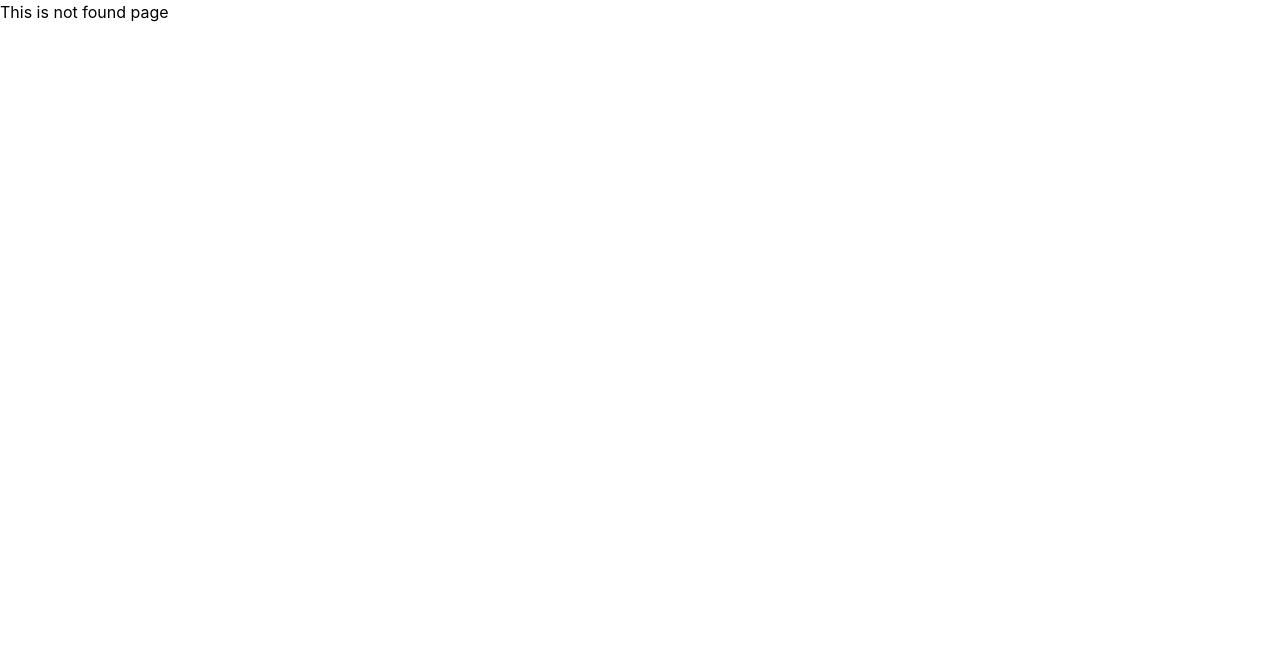
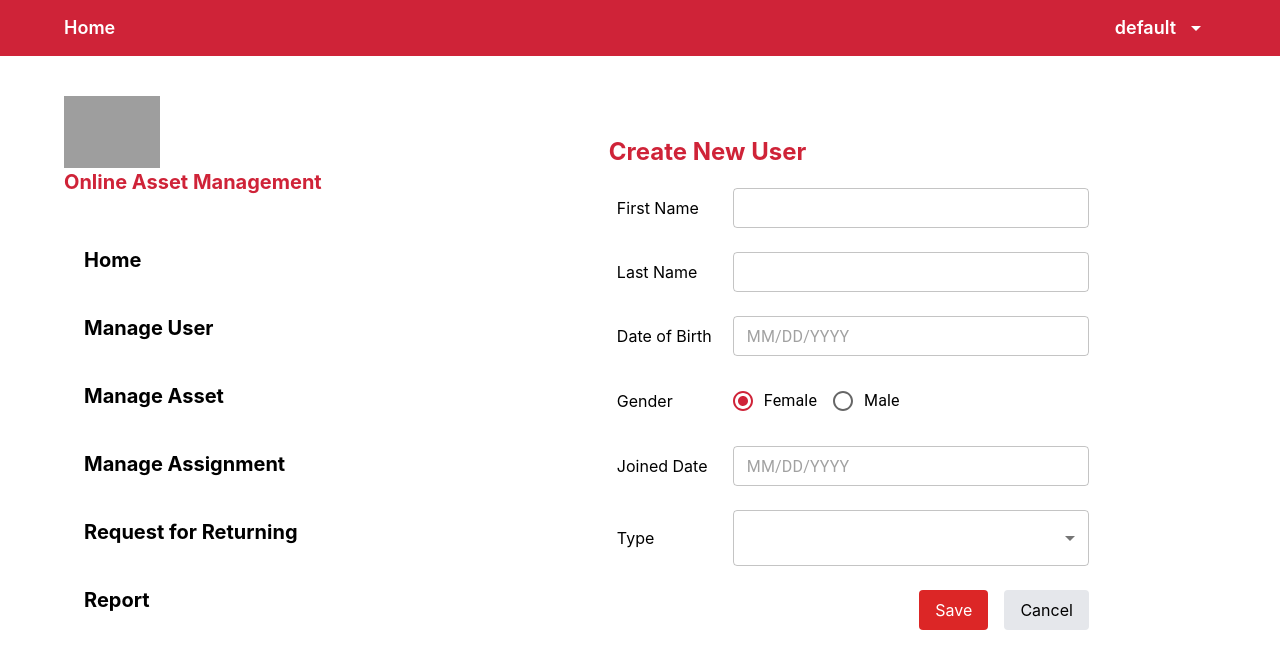
Before and after one commit to tuantai1522/AssetManagement, a React (Create React App) app in the folder AssetManagement.Application/FrontEnd/: page /create-user in a window 1280 px wide. Before the commit this address led to /not-found. Shown: the top 668 px of the page. Built offline with nearby package versions, Linux system fonts and the light colour scheme; grey boxes are pictures that could not be loaded.

Commit message:
Add Create User Form

```diff
--- a/AssetManagement.Application/FrontEnd/package.json
+++ b/AssetManagement.Application/FrontEnd/package.json
@@ -6,8 +6,9 @@
     "@emotion/react": "^11.11.4",
     "@emotion/styled": "^11.11.5",
     "@hookform/resolvers": "^3.6.0",
+    "@mui/icons-material": "^5.15.20",
     "@mui/material": "^5.15.20",
-    "@mui/icons-material": "^5.15.20",
+    "@mui/x-date-pickers": "^7.7.0",
     "@testing-library/jest-dom": "^5.17.0",
     "@testing-library/react": "^13.4.0",
     "@testing-library/user-event": "^13.5.0",
@@ -16,6 +17,7 @@
     "@types/react": "^18.3.3",
     "@types/react-dom": "^18.3.0",
     "axios": "^1.7.2",
+    "dayjs": "^1.11.11",
     "react": "^18.3.1",
     "react-dom": "^18.3.1",
     "react-hook-form": "^7.51.5",
--- a/AssetManagement.Application/FrontEnd/src/App.css
+++ b/AssetManagement.Application/FrontEnd/src/App.css
@@ -36,3 +36,7 @@
     transform: rotate(360deg);
   }
 }
+
+.dob input {
+  height: 0.65rem;
+}
--- a/AssetManagement.Application/FrontEnd/src/app/components/AppTextInput.tsx
+++ b/AssetManagement.Application/FrontEnd/src/app/components/AppTextInput.tsx
@@ -1,7 +1,9 @@
+import { PropaneSharp } from "@mui/icons-material";
 import { TextField } from "@mui/material";
 import { useController, UseControllerProps } from "react-hook-form";
 
 interface Props extends UseControllerProps {
+  id?: string
   label?: string;
   placeholder?: string;
   size?: "small" | "medium";
@@ -27,6 +29,7 @@ export default function AppTextInput(props: Props) {
     <TextField
       {...props}
       {...field}
+      id={props.id}
       label={props.label}
       sx={props.sx ? props.sx : ""}
       multiline={props.multiline}
--- a/AssetManagement.Application/FrontEnd/src/app/layout/DefaultLayout.tsx
+++ b/AssetManagement.Application/FrontEnd/src/app/layout/DefaultLayout.tsx
@@ -9,7 +9,7 @@ const DefaultLayout = () => {
             <div className="flex justify-center">
                 <div className="w-[90%] flex gap-40">
                     <Sidebar></Sidebar>
-                    <div className="mt-20">
+                    <div className="mt-20 flex-1">
                         <Outlet />
                     </div>
                 </div>
--- a/AssetManagement.Application/FrontEnd/src/app/routes/router.tsx
+++ b/AssetManagement.Application/FrontEnd/src/app/routes/router.tsx
@@ -5,6 +5,7 @@ import HomePage from "../../pages/home";
 import NotFound from "../errors/NotFound";
 import ServerErrors from "../errors/ServerErrors";
 import ManagementUserPage from "../../pages/manageUser";
+import CreateUserPage from "../../pages/manageUser/createUser";
 
 export const router = createBrowserRouter([
     {
@@ -15,7 +16,8 @@ export const router = createBrowserRouter([
                 element: <DefaultLayout/>,
                 children: [
                     { path: "", element: <HomePage/> },
-                    { path: "manage-user", element: <ManagementUserPage/> },
+                    { path: "manage-user", element: <ManagementUserPage /> },
+                    { path: "create-user", element: <CreateUserPage />}
                 ]
             }
         ]
--- a/AssetManagement.Application/FrontEnd/src/app/types/yup.d.ts
+++ b/AssetManagement.Application/FrontEnd/src/app/types/yup.d.ts
@@ -8,7 +8,7 @@ declare module 'yup' {
   }
 
   interface DateSchema {
-    olderThan(age: number, message: string): this;
+    olderThan18(message: string): this;
     notWeekend(message: string): this;
     afterDoB(refField: string, message: string): this;
   }
--- a/AssetManagement.Application/FrontEnd/src/pages/manageUser/yupGlobal.ts
+++ b/AssetManagement.Application/FrontEnd/src/app/types/yupGlobal.ts
@@ -19,9 +19,10 @@ yup.addMethod(yup.string, 'lastName', function (message: string) {
   });
 });
 
-yup.addMethod(yup.date, 'olderThan', function (age: number, message: string) {
+yup.addMethod(yup.date, 'olderThan18', function (message: string) {
   return this.test('older-than', message, function (value) {
     if (!value) return false;
+    const age = 18;
     const birthDate = new Date(value);
     const today = new Date();
     const ageDate = new Date(today.getFullYear() - age, today.getMonth(), today.getDate());
--- a/AssetManagement.Application/FrontEnd/src/pages/manageUser/createUser.tsx
+++ b/AssetManagement.Application/FrontEnd/src/pages/manageUser/createUser.tsx
@@ -1,17 +1,185 @@
-import yup from "./yupGlobal"
+import yup from "../../app/types/yupGlobal"
+import { Controller, FieldValues, useForm } from "react-hook-form"
+import { yupResolver } from "@hookform/resolvers/yup"
+import AppTextInput from "../../app/components/AppTextInput";
+import { AdapterDayjs } from '@mui/x-date-pickers/AdapterDayjs';
+import { LocalizationProvider } from '@mui/x-date-pickers/LocalizationProvider';
+import { DatePicker } from '@mui/x-date-pickers/DatePicker';
+import { FormControl, FormControlLabel, FormLabel, MenuItem, Radio, RadioGroup, Select, TextField, colors } from "@mui/material";
+
+enum Gender {
+    Male = 'Male',
+    Female = 'Female',
+}
+
+enum Type {
+    Staff = 'Staff',
+    Admin = 'Admin',
+}
+
+interface IFormInput extends FieldValues {
+    firstName: string,
+    lastName: string,
+    dateOfBirth: Date,
+    joinedDate: Date,
+    gender: Gender,
+    type: Type,
+}
+
+type Props = {}
 
 const schema = yup.object().shape({
     firstName: yup.string()
+        .max(10, 'must not exceed 10 characters long')
         .required("Please Type First Name")
         .firstName('First name must be a single word containing only alphabet letters'),
     lastName: yup.string()
+        .max(30, 'must not exceed 30 characters long')
         .required("Please Type Last Name")
         .lastName('Last name must contain only alphabet letters and spaces'),
     dateOfBirth: yup.date()
-        .required("Please Select Date of Birth")
-        .olderThan(18, 'User is under 18. Please select a\ndifferent date'),
+        .required("Please Pick Date of Birth")
+        .olderThan18('User is under 18. Please select a\ndifferent date'),
     joinedDate: yup.date()
-        .required("Please Select Joined Date")
+        .required("Please Pick Joined Date")
         .afterDoB('dateOfBirth', 'User under the age of 18 may not join\ncompany. Please select a different date')
         .notWeekend('Joined date is Saturday or Sunday.\nPlease select a different date'),
+    gender: yup
+        .mixed<Gender>()
+        .defined()
+        .oneOf(Object.values(Gender)),
+    type: yup
+        .mixed<Type>()
+        .defined('Please Select Type')
+        .oneOf(Object.values(Type))
 });
+
+const CreateUserPage = (props: Props) => {
+    const { register, handleSubmit, formState: { errors }, control } = useForm({ resolver: yupResolver<IFormInput>(schema), mode: 'all' });
+
+    const onSubmit = (data: any) => {
+        console.log(data);
+    }
+
+    return (
+        <>
+            <div className="bg-white w-[30rem] mx-auto">
+                <h2 className="text-2xl font-bold text-primary mb-5">Create New User</h2>
+                <form onSubmit={handleSubmit(onSubmit)} className="space-y-6">
+                    <div className="flex items-center gap-5 pl-2">
+                        <label className="w-[6rem]">First Name</label>
+                        <AppTextInput
+                            id="first-name-text-field-create-form"
+                            control={control}
+                            className="grow"
+                            {...register('firstName')}
+                        />
+                    </div>
+
+                    <div className="flex items-center gap-5 pl-2">
+                        <label className="w-[6rem]">Last Name</label>
+                        <AppTextInput
+                            id="last-name-text-field-create-form"
+                            control={control}
+                            className="grow"
+                            {...register('lastName')}
+                        />
+                    </div>
+
+                    <div className="flex items-center gap-5 pl-2">
+                        <label className="w-[6rem]">Date of Birth</label>
+                        <LocalizationProvider dateAdapter={AdapterDayjs}>
+                            {/* <DatePicker className="grow" /> */}
+                            <Controller
+                                control={control}
+                                name="dateOfBirth"
+                                render={({ field }) => (
+                                    <DatePicker
+                                        {...field}
+                                        className="grow"
+                                        slotProps={{
+                                            textField: {
+                                                size: 'small',
+                                                id: 'dateOfBirth-dpk-create-form',
+                                            }
+                                        }}
+                                    />
+                                )}
+                            />
+                        </LocalizationProvider>
+                    </div>
+
+                    <div className="flex items-center gap-5 pl-2">
+                        <label className="w-[6rem]">Gender</label>
+                        <div className="grow">
+                            <Controller
+                                control={control}
+                                name="gender"
+                                defaultValue={Gender.Female} // Set default value here
+                                render={({ field }) => (
+                                    <RadioGroup row {...field} color="warning">
+                                        <FormControlLabel value={Gender.Female} control={<Radio sx={{ '&.Mui-checked': { color: '#cf2338' } }} />} label="Female" />
+                                        <FormControlLabel value={Gender.Male} control={<Radio sx={{ '&.Mui-checked': { color: '#cf2338' } }} />} label="Male" />
+                                    </RadioGroup>
+                                )}
+                            />
+                        </div>
+                    </div>
+
+                    <div className="flex items-center gap-5 pl-2">
+                        <label className="w-[6rem]">Joined Date</label>
+                        <LocalizationProvider dateAdapter={AdapterDayjs}>
+                            {/* <DatePicker className="grow" /> */}
+                            <Controller
+                                control={control}
+                                name="joinedDate"
+                                render={({ field }) => (
+                                    <DatePicker
+                                        {...field}
+                                        className="grow"
+                                        slotProps={{
+                                            textField: {
+                                                size: 'small',
+                                                id: 'joinedDate-dpk-create-form',
+                                            }
+                                        }}
+                                    />
+                                )}
+                            />
+                        </LocalizationProvider>
+                    </div>
+
+                    <div className="flex items-center gap-5 pl-2">
+                        <label className="w-[6rem]">Type</label>
+                        <div className="grow">
+                            <Controller
+                                control={control}
+                                name="type"
+                                render={({ field }) => (
+                                    <FormControl fullWidth>
+                                        <Select
+                                            {...field}
+                                            id="type-select"
+                                            displayEmpty
+                                            inputProps={{ 'aria-label': 'Without label' }}
+                                        >
+                                            <MenuItem value={Type.Staff}>Staff</MenuItem>
+                                            <MenuItem value={Type.Admin}>Admin</MenuItem>
+                                        </Select>
+                                    </FormControl>
+                                )}
+                            />
+                        </div>
+                    </div>
+
+                    <div className="flex justify-end space-x-4">
+                        <button type="submit" className="bg-red-600 text-white py-2 px-4 rounded">Save</button>
+                        <button type="button" className="bg-gray-200 py-2 px-4 rounded">Cancel</button>
+                    </div>
+                </form>
+            </div>
+        </>
+    )
+}
+
+export default CreateUserPage
```
Also changed, not shown: 1 other file (tests, documents, lock files or other folders).
